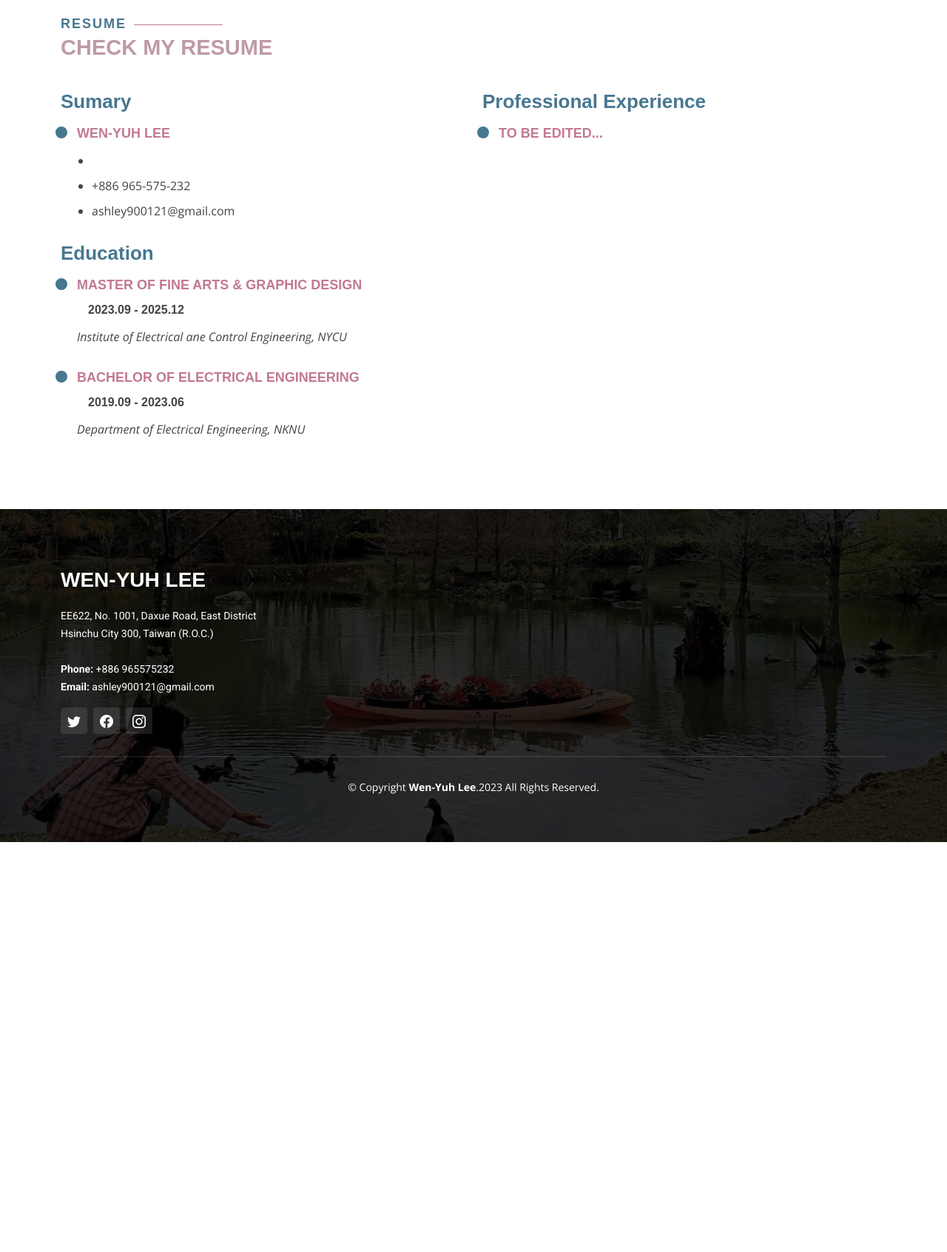
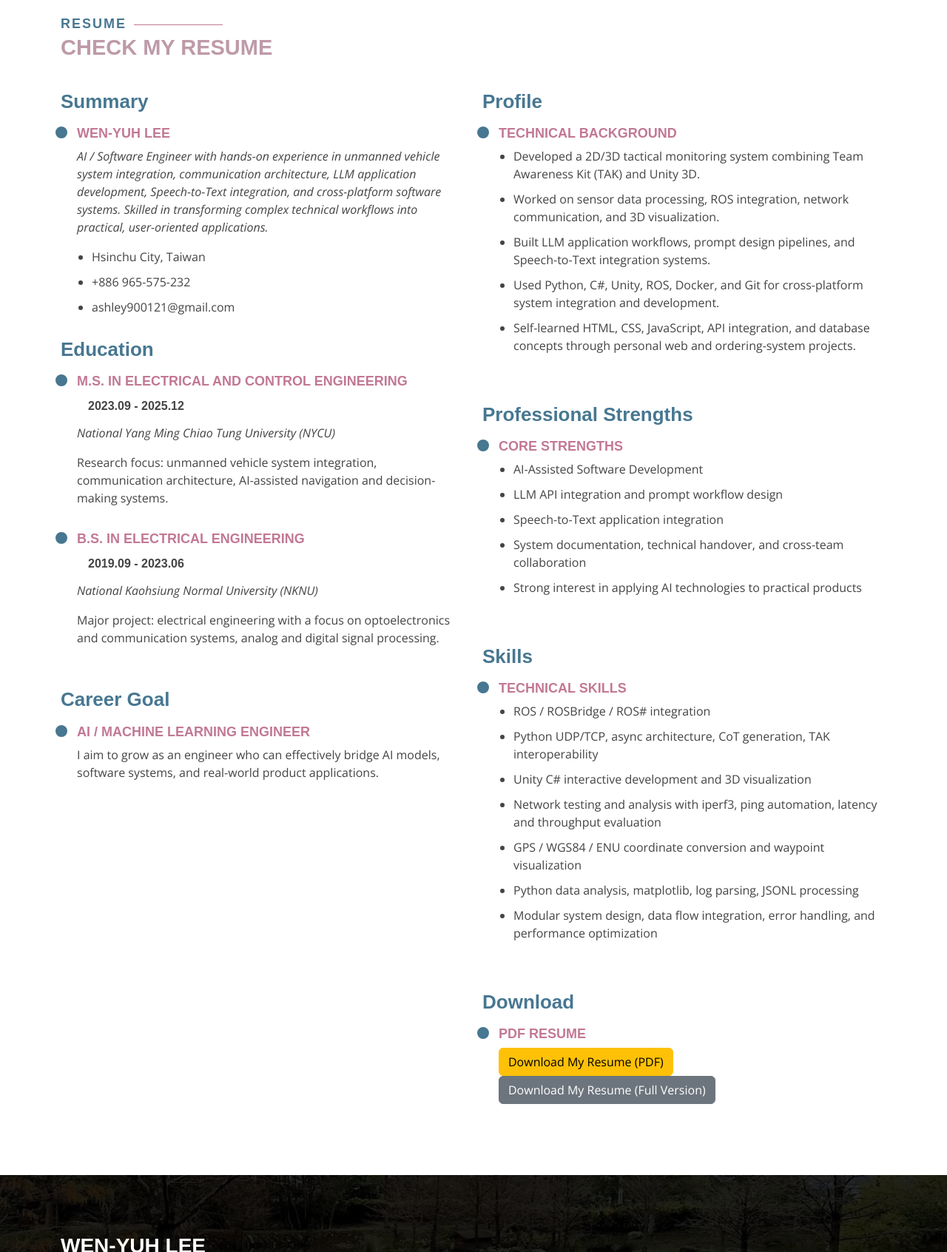
Before and after one commit to wennnny/wennnny.github.io, a plain HTML site: page resume.html in a window 1280 px wide. Shown: the part 360-2052 px from the top of the page at 74% size. Before the commit the page ends 1498 px from the top, so only its background shows below. Drawn offline with nearby package versions, Linux system fonts and the light colour scheme.

Commit message:
fix: correct website URL in about pages and update resume content

```diff
--- a/resume.html
+++ b/resume.html
@@ -93,69 +93,110 @@
 
         <div class="row">
           <div class="col-lg-6">
-            <h3 class="resume-title">Sumary</h3>
+            <h3 class="resume-title">Summary</h3>
             <div class="resume-item pb-0">
               <h4>WEN-YUH LEE</h4>
-              <p><em></em></p>
               <p>
+                <em>
+                  AI / Software Engineer with hands-on experience in unmanned vehicle system integration,
+                  communication architecture, LLM application development, Speech-to-Text integration,
+                  and cross-platform software systems. Skilled in transforming complex technical workflows
+                  into practical, user-oriented applications.
+                </em>
+              </p>
               <ul>
-                <li></li>
+                <li>Hsinchu City, Taiwan</li>
                 <li>+886 965-575-232</li>
                 <li>ashley900121@gmail.com</li>
               </ul>
-              </p>
             </div>
 
             <h3 class="resume-title">Education</h3>
             <div class="resume-item">
-              <h4>Master of Fine Arts &amp; Graphic Design</h4>
+              <h4>M.S. in Electrical and Control Engineering</h4>
               <h5>2023.09 - 2025.12</h5>
-              <p><em>Institute of Electrical ane Control Engineering, NYCU</em></p>
-              <p></p>
+              <p><em>National Yang Ming Chiao Tung University (NYCU)</em></p>
+              <p>
+                Research focus: unmanned vehicle system integration, communication architecture,
+                AI-assisted navigation and decision-making systems.
+              </p>
             </div>
+
             <div class="resume-item">
-              <h4>Bachelor of Electrical Engineering</h4>
+              <h4>B.S. in Electrical Engineering</h4>
               <h5>2019.09 - 2023.06</h5>
-              <p><em>Department of Electrical Engineering, NKNU </em></p>
-              <p></p>
+              <p><em>National Kaohsiung Normal University (NKNU)</em></p>
+              <p>
+                Major project: electrical engineering with a focus on optoelectronics and communication systems, analog and digital signal processing.
+              </p>
+            </div>
+
+            <h3 class="resume-title">Career Goal</h3>
+            <div class="resume-item">
+              <h4>AI / Machine Learning Engineer</h4>
+              <p>
+                I aim to grow as an engineer who can effectively bridge AI models,
+                software systems, and real-world product applications.
+              </p>
             </div>
           </div>
+
           <div class="col-lg-6">
-            <h3 class="resume-title">Professional Experience</h3>
+            <h3 class="resume-title">Profile</h3>
             <div class="resume-item">
-              <h4>TO BE EDITED...</h4>
-              <p><em></em></p>
+              <h4>Technical Background</h4>
+              <ul>
+                <li>Developed a 2D/3D tactical monitoring system combining Team Awareness Kit (TAK) and Unity 3D.</li>
+                <li>Worked on sensor data processing, ROS integration, network communication, and 3D visualization.</li>
+                <li>Built LLM application workflows, prompt design pipelines, and Speech-to-Text integration systems.</li>
+                <li>Used Python, C#, Unity, ROS, Docker, and Git for cross-platform system integration and development.</li>
+                <li>Self-learned HTML, CSS, JavaScript, API integration, and database concepts through personal web and ordering-system projects.</li>
+              </ul>
+            </div>
+
+            <h3 class="resume-title">Professional Strengths</h3>
+            <div class="resume-item">
+              <h4>Core Strengths</h4>
+              <ul>
+                <li>AI-Assisted Software Development</li>
+                <li>LLM API integration and prompt workflow design</li>
+                <li>Speech-to-Text application integration</li>
+                <li>System documentation, technical handover, and cross-team collaboration</li>
+                <li>Strong interest in applying AI technologies to practical products</li>
+              </ul>
+            </div>
+
+            <h3 class="resume-title">Skills</h3>
+            <div class="resume-item">
+              <h4>Technical Skills</h4>
+              <ul>
+                <li>ROS / ROSBridge / ROS# integration</li>
+                <li>Python UDP/TCP, async architecture, CoT generation, TAK interoperability</li>
+                <li>Unity C# interactive development and 3D visualization</li>
+                <li>Network testing and analysis with iperf3, ping automation, latency and throughput evaluation</li>
+                <li>GPS / WGS84 / ENU coordinate conversion and waypoint visualization</li>
+                <li>Python data analysis, matplotlib, log parsing, JSONL processing</li>
+                <li>Modular system design, data flow integration, error handling, and performance optimization</li>
+              </ul>
+            </div>
+
+            <h3 class="resume-title">Download</h3>
+            <div class="resume-item">
+              <h4>PDF Resume</h4>
               <p>
-              <ul>
-                <!--
-              <li></li>
-              <li></li>
-              <li></li>
-              <li></li>
-          -->
-              </ul>
+                <a href="assets/info/履歷_李玟諭_CN.pdf" target="_blank" class="btn btn-warning">
+                  Download My Resume (PDF)
+                </a>
+                <a href="assets/info/履歷_李玟諭_CN_all.pdf" target="_blank" class="btn btn-secondary">
+                  Download My Resume (Full Version)
+                </a>
               </p>
             </div>
-            <!--
-          <div class="resume-item">
-            <h4>Graphic design specialist</h4>
-            <h5>2017 - 2018</h5>
-            <p><em>Stepping Stone Advertising, New York, NY</em></p>
-            <p>
-            <ul>
-              <li>Developed numerous marketing programs (logos, brochures,infographics, presentations, and advertisements).</li>
-              <li>Managed up to 5 projects or tasks at a given time while under pressure</li>
-              <li>Recommended and consulted with clients on the most appropriate graphic design</li>
-              <li>Created 4+ design presentations and proposals a month for clients and account managers</li>
-            </ul>
-            </p>
-          </div>
-        -->
           </div>
         </div>
 
       </div>
-    </section><!-- End Resume Section -->
+    </section>
 
   </main><!-- End #main -->
 
```
Also changed, not shown: about.html (+1 -1 lines), about_cn.html (+1 -1 lines), resume_cn.html (+75 -38 lines), 2 other files.
